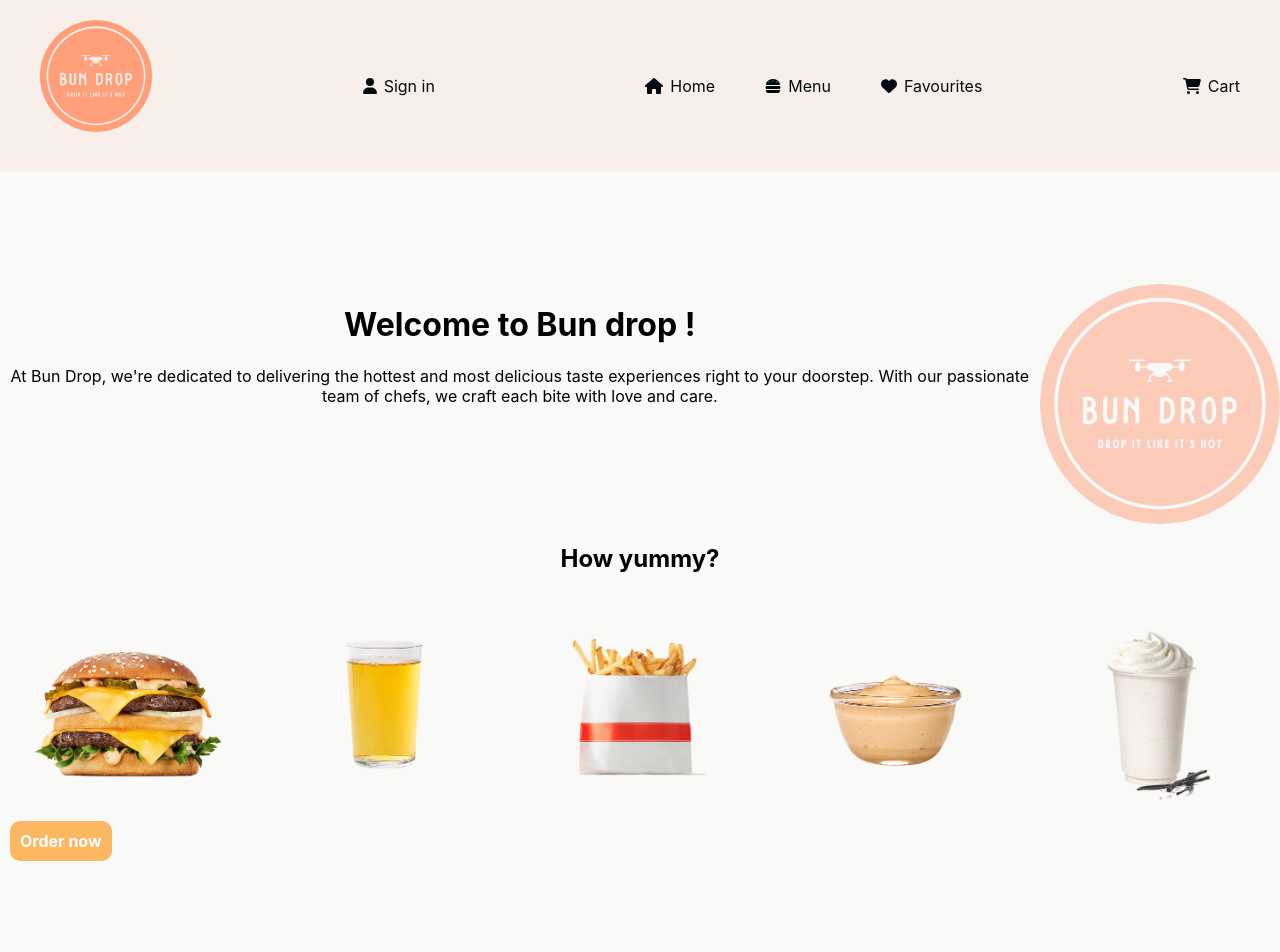
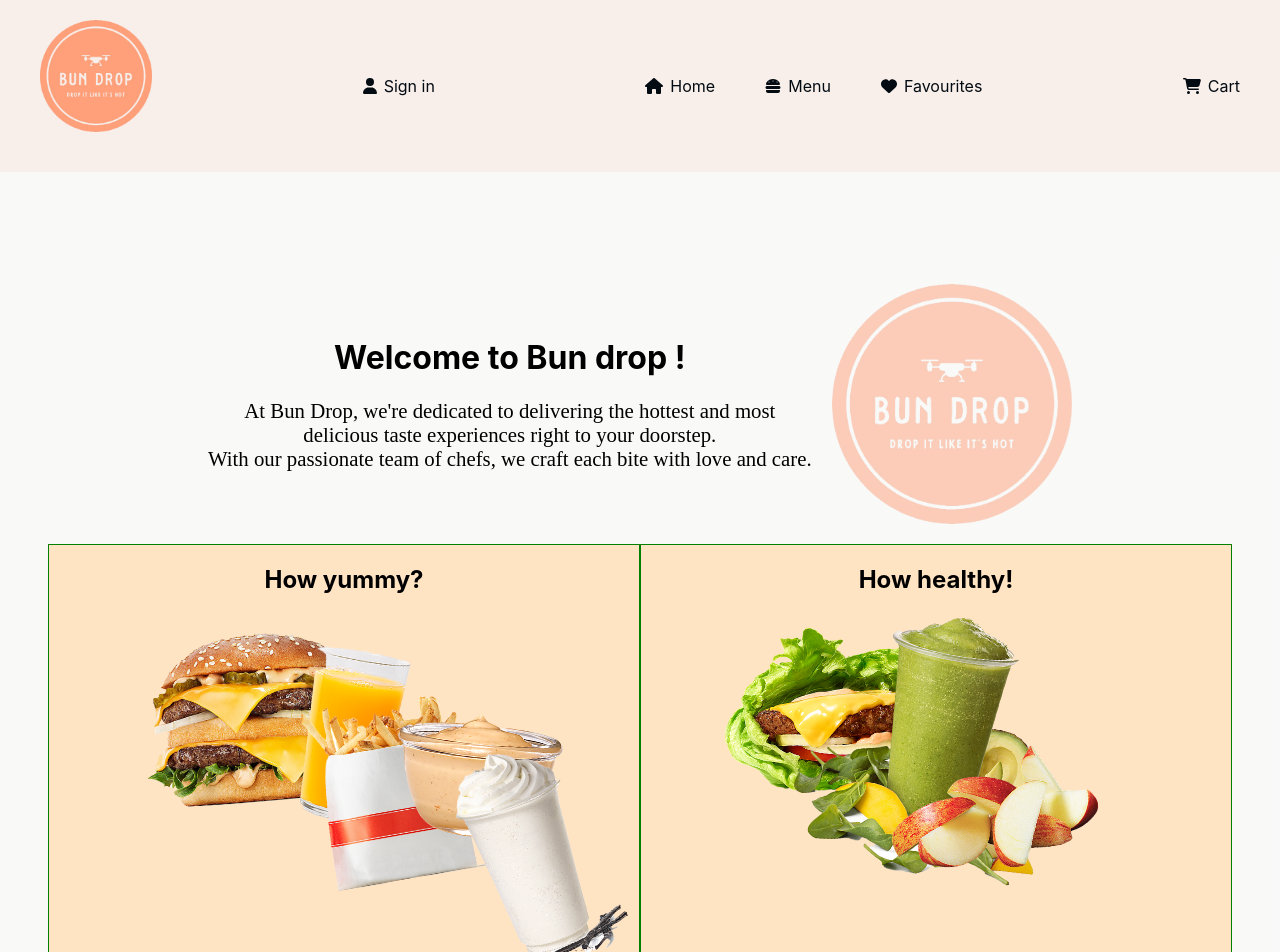
Before and after one commit to miiamole/bun-drop, a React (Create React App) app: page / in a window 1280 px wide. Shown: the top 952 px of the page. Built offline with nearby package versions, Linux system fonts and the light colour scheme.

Commit message:
börjat på collage till home

```diff
--- a/db.json
+++ b/db.json
@@ -561,6 +561,48 @@
           "phoneNumber": "4444444444"
         }
       }
+    },
+    {
+      "id": "1717187534668",
+      "items": [
+        {
+          "id": "9",
+          "name": "Pistachio Sundae",
+          "price": 4.99,
+          "quantity": "34",
+          "image": "/images/dessert 3.png"
+        }
+      ],
+      "customer": {
+        "firstName": "gerry",
+        "lastName": "gro",
+        "address": "rolf12",
+        "city": "malmö",
+        "paymentMethod": {
+          "phoneNumber": "44444444444"
+        }
+      }
+    },
+    {
+      "id": "1717187637323",
+      "items": [
+        {
+          "id": "11",
+          "name": "Onion Rings",
+          "price": 2.99,
+          "quantity": 1,
+          "image": "/images/sides 4.png"
+        }
+      ],
+      "customer": {
+        "firstName": "gerry",
+        "lastName": "gro",
+        "address": "rolf13",
+        "city": "malmö",
+        "paymentMethod": {
+          "phoneNumber": "3333333333"
+        }
+      }
     }
   ]
 }
--- a/src/App.css
+++ b/src/App.css
@@ -1,7 +1,3 @@
-body {
-  /* background-color: rgba(250, 235, 215, 0.299); */
-}
-
 .order-link {
   background-color: rgba(255, 140, 0, 0.434);
   border: none;
@@ -88,8 +84,8 @@ body {
 @media screen and (max-width: 768px) {
   .header-links,
   .cart-link {
-    padding: 2px 5px; /* Minska padding för mindre skärmar */
-    font-size: 10px; /* Minska textstorleken för mindre skärmar */
+    padding: 2px 5px;
+    font-size: 10px;
   }
 }
 
@@ -290,12 +286,16 @@ input[type="text"] {
   background-color: rgba(255, 140, 0, 0.6);
 }
 /* HOME PAGE */
-
+.welcome-text {
+  font-size: medium;
+  font-family: "Times New Roman", Times, serif;
+  font-size: 1.3rem;
+}
 .home-page-text {
   text-align: center;
 }
 .home-text {
-  text-align: center;
+  margin-right: 20px;
 }
 .logo-img-home {
   height: 15rem;
@@ -303,17 +303,79 @@ input[type="text"] {
 }
 .home-text-and-logo {
   display: flex;
+  justify-content: center;
+  align-items: center;
+  text-align: center;
 }
+.img-collage-wrapper{
+  display: flex;
+  justify-content:center;
 
+}
 .img-collage {
-  display: grid;
-  grid-template-columns: repeat(auto-fit, minmax(200px, 1fr));
+  background-color: bisque;
+  border: 1px solid green;
+  position: relative;
+  width: 100%;
+  max-width: 590px;
+  height: 450px;
+  margin: 20px 0;
+  overflow: hidden;
 }
 
 .img-collage img {
-  width: 100%;
-  height: auto;
+  position: absolute;
+  width: 20rem;
+  height: 20em;
+  transition: transform 0.3s, box-shadow 0.3s;
 }
+
+
+
+
+.img1 {
+  top: 10px;
+  left: 50px;
+  transform: rotate(-5deg);
+  z-index: 1;
+}
+.img2 {
+  top: 40px;
+  left: 140px;
+  transform: rotate(10deg);
+  z-index: 2;
+}
+.img3 {
+  top: 90px;
+  left: 190px;
+  transform: rotate(-10deg);
+  z-index: 3;
+}
+.img4 {
+  top: 60px;
+  left: 270px;
+  transform: rotate(5deg);
+  z-index: 4;
+}
+.img5 {
+  top: 150px;
+  left: 320px;
+  transform: rotate(-20deg);
+  z-index: 5;
+}
+
+.img-collage:hover img {
+  transform: scale(1.1);
+
+}
+
+.home-btn {
+  display: flex;
+  justify-content: flex-end;
+  padding-bottom: 1.5rem;
+  padding-right: 1.5rem;
+}
+
 /* CART PAGE */
 .delete-btn {
   background-color: rgb(244, 102, 102);
@@ -433,7 +495,7 @@ input[type="text"] {
   text-align: center;
   text-shadow: 3px, 3px, 5px green;
 }
-.confirm-text{
-   position: relative;
-    top: -80px; /* Justera detta värde efter behov */
+.confirm-text {
+  position: relative;
+  top: -80px;
 }
--- a/src/pages/Home.jsx
+++ b/src/pages/Home.jsx
@@ -28,8 +28,10 @@ useEffect(() => {
               <h1 className="welcome">Welcome to Bun drop {loggedInUser}!</h1>
               <p className="welcome-text">
                 At Bun Drop, we're dedicated to delivering the hottest and most
-                delicious taste experiences right to your doorstep. With our
-                passionate team of chefs, we craft each bite with love and care.
+                <br />
+                delicious taste experiences right to your doorstep.
+                <br /> With our passionate team of chefs, we craft each bite
+                with love and care.
               </p>
             </div>
             <img
@@ -38,17 +40,31 @@ useEffect(() => {
               alt="Logo"
             />
           </div>
-          <h2 className="home-page-text">How yummy?</h2>
+          <div className="collage-text"></div>
+          <div className="img-collage-wrapper">
+            <div className="img-collage">
+              <h2 className="home-page-text">How yummy?</h2>
+              <img className="img1 home-page-img" src="/images/burger 1.png" />
+              <img className="img2 home-page-img" src="/images/drink 1.png" />
+              <img className="img3 home-page-img" src="/images/sides 1.png" />
+              <img
+                className="img4 home-page-img"
+                src="/images/dressing 4.png"
+              />
+              <img className="img5 home-page-img" src="/images/dessert 4.png" />
+            </div>
 
-          <div className="img-collage">
-            <img className="home-page-img" src="/images/burger 1.png" />
-            <img className="home-page-img" src="/images/drink 2.png" />
-            <img className="home-page-img" src="/images/sides 1.png" />
-            <img className="home-page-img" src="/images/dressing 4.png" />
-            <img className="home-page-img" src="/images/dessert 4.png" />
+            <div className="img-collage">
+              <h2 className="home-page-text">How healthy!</h2>
+              <img className="img1 home-page-img" src="/images/burger 7.png" />
+              <img className="img2 home-page-img" src="/images/drink 6.png" />
+              <img className="img3 home-page-img" src="/images/sides 3.png" />
+            </div>
           </div>
-          <div>
-            <Link className="payment-btn" to="/menu">Order now</Link>
+          <div className="home-btn">
+            <Link className="payment-btn" to="/menu">
+              Go to menu
+            </Link>
           </div>
         </div>
       </div>
```
